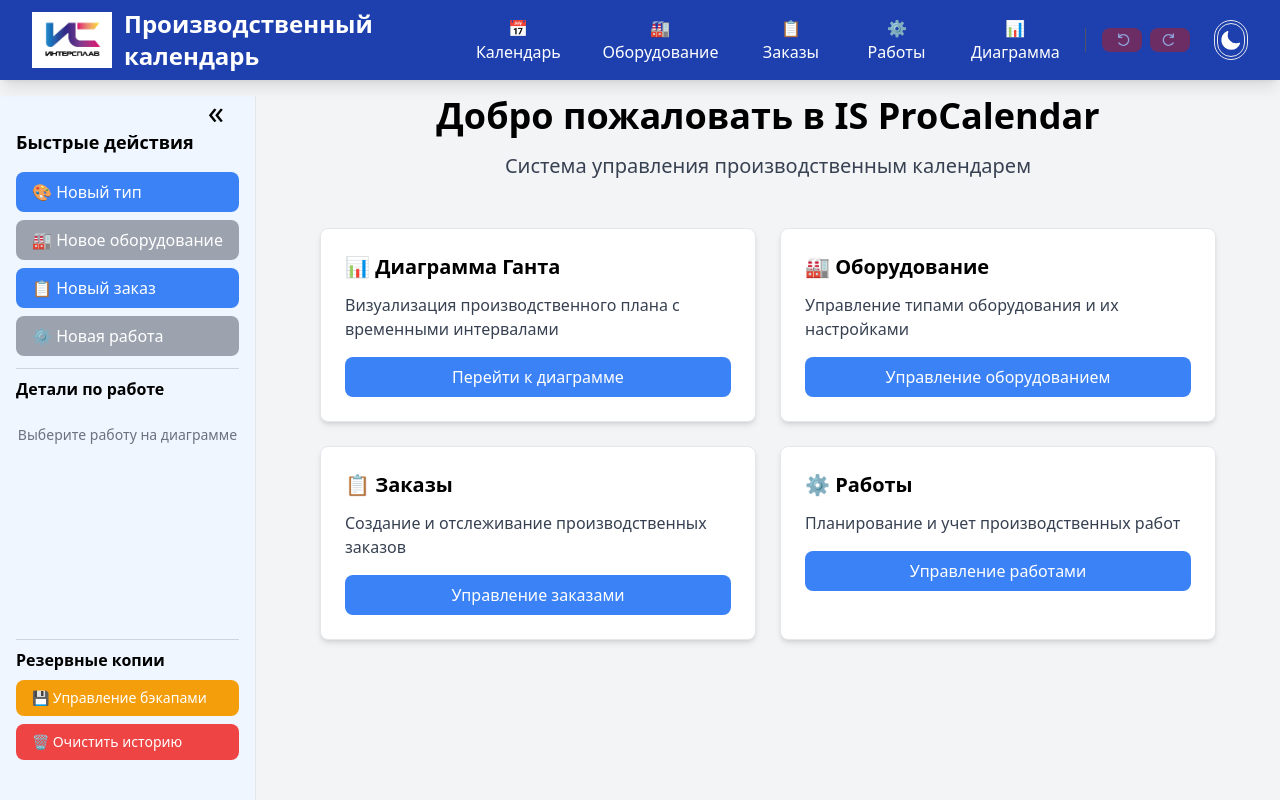
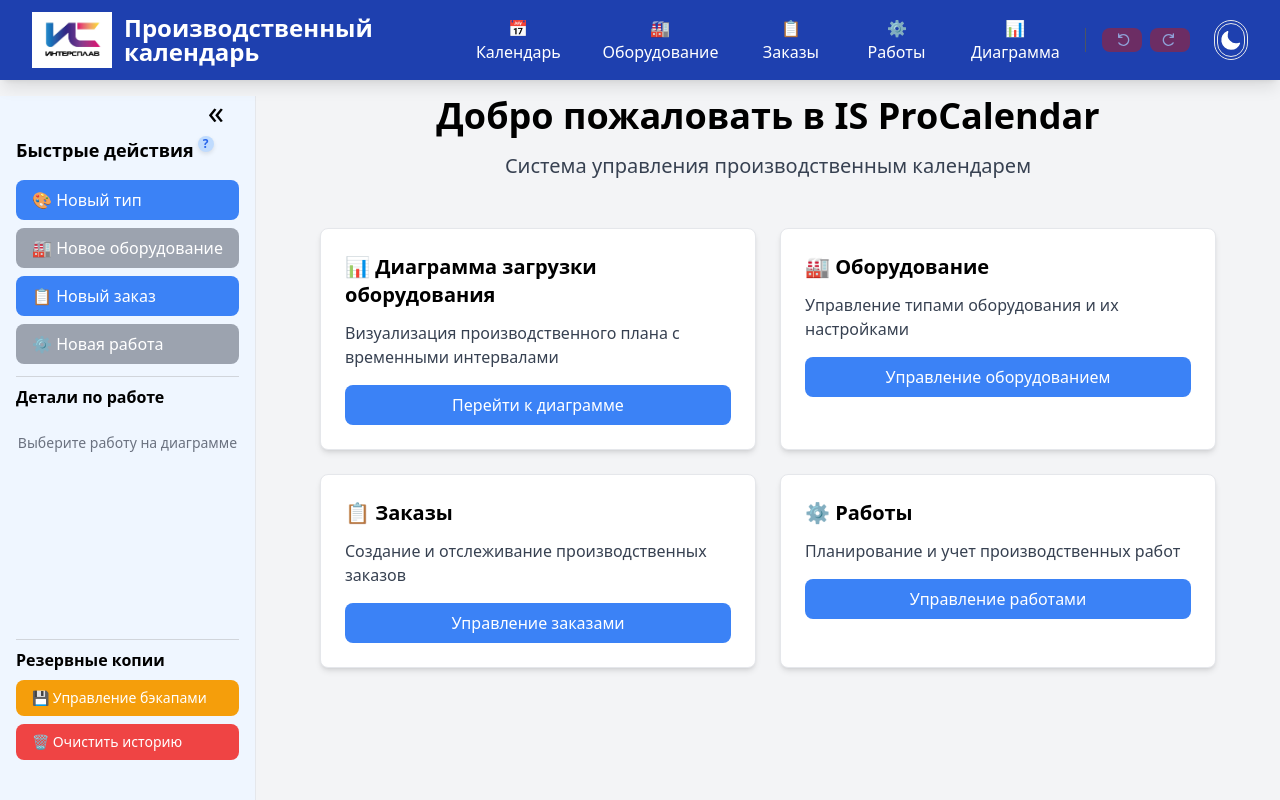
Before and after one commit to yurisfuji/IS_ProCalendar_FLASK, a Flask app: page / in a window 1280 px wide. Run offline with Flask 3, Linux system fonts and the light colour scheme; data that the repository does not hold is empty.

Commit message:
Система подсказок пользователю. Возможность удаления работы с диаграммы. Фикс проблемы с неубирающимся выеделением работы

```diff
--- a/static/css/style.css
+++ b/static/css/style.css
@@ -423,3 +423,39 @@
 .modal-header button:hover {
     transform: scale(1.1);
 }
+
+/* Анимации для модального окна подсказок */
+#tips-modal {
+    animation: fadeIn 0.2s ease-in-out;
+}
+
+#tips-modal > div {
+    animation: slideUp 0.3s ease-out;
+}
+
+@keyframes fadeIn {
+    from { opacity: 0; }
+    to { opacity: 1; }
+}
+
+@keyframes slideUp {
+    from {
+        opacity: 0;
+        transform: translateY(20px);
+    }
+    to {
+        opacity: 1;
+        transform: translateY(0);
+    }
+}
+
+/* Стили для кнопки подсказки */
+#tips-toggle {
+    transition: all 0.2s ease;
+    box-shadow: 0 2px 4px rgba(0, 0, 0, 0.1);
+}
+
+#tips-toggle:hover {
+    transform: scale(1.1);
+    box-shadow: 0 4px 8px rgba(0, 0, 0, 0.2);
+}
--- a/static/js/app.js
+++ b/static/js/app.js
@@ -44,6 +44,45 @@
             '    <path stroke-linecap="round" stroke-linejoin="round" stroke-width="2" d="M4 4v5h.582m15.356 2A8.001 8.001 0 004.582 9m0 0H9m11 11v-5h-.581m0 0a8.003 8.003 0 01-15.357-2m15.357 2H15"></path>\n' +
             '</svg>'
 
+        // Система подсказок
+        this.tips = [
+            {
+                title: "Горячие клавиши (Ctrl+Z)",
+                content: "Используйте Ctrl+Z для отмены последнего действия по изменению параметров работ."
+            },
+            {
+                title: "Горячие клавиши (Ctrl+Y)",
+                content: "Используйте Ctrl+Y для повтора действия по изменению параметров работ."
+            },
+            {
+                title: "Горячие клавиши (Ctrl+←)",
+                content: "Используйте Ctrl+стрелка влево на диаграмме загрузки оборудования для прижатия выбранной работы вплотную к предыдущей."
+            },
+            {
+                title: "Горячие клавиши (Ctrl+→)",
+                content: "Используйте Ctrl+стрелка вправо на диаграмме загрузки оборудования для прижатия выбранной работы вплотную к следующей за ней."
+            },
+            {
+                title: "Горячие клавиши (Delete)",
+                content: "На диаграмме загрузки оборудования используйте Delete для удаления выбранной работы."
+            },
+            {
+                title: "Горячие клавиши",
+                content: "На диаграмме загрузки оборудования используйте двойной клик мышкой по работе, чтобы вызвать окно редактирования параметров работы."
+            },
+            {
+                title: "Горячие клавиши",
+                content: "На диаграмме загрузки оборудования используйте клавишу Ctrl и двойной клик мышкой по выбранной работы, чтобы вызвать окно редактирования параметров заказа из этой работы."
+            },
+            {
+                title: "Быстрое создание",
+                content: "Используйте кнопки в боковой панели для быстрого создания оборудования, заказов и работ без переключения между страницами."
+            },
+            {
+                title: "Быстрое изменение",
+                content: "Используйте двойной клик мышкой на ячейке даты в календаре для быстрого изменения количества рабочих дней."
+            },
+        ]
         this.initManagers();
         this.init();
     }
@@ -143,7 +182,7 @@
     init() {
         this.applyTheme(this.isDark);
         this.updateActiveNavButton(this.currentPage);
-
+        this.initTipsSystem();
         // Загружаем последнюю посещенную страницу при инициализации
         this.loadPage(this.currentPage);
         // Инициализируем обработку горячих клавиш
@@ -156,8 +195,8 @@
         document.addEventListener('keydown', (e) => {
             // Ctrl+Z для Undo
             if ((e.ctrlKey || e.metaKey) && e.key === 'z' && !e.shiftKey) {
-            e.preventDefault();
-            this.historyManager.undo();
+                e.preventDefault();
+                this.historyManager.undo();
             }
 
             // Ctrl+Y или Ctrl+Shift+Z для Redo
@@ -179,6 +218,14 @@
                 e.preventDefault();
                 if (this.ganttManager && this.ganttManager.moveJobRight) {
                     this.ganttManager.moveJobRight();
+                }
+            }
+
+            // Delete для удаления работы
+            if (e.key === 'Delete') {
+                e.preventDefault();
+                if (this.ganttManager && this.ganttManager.selectedJob) {
+                    this.jobsManager.deleteJob(this.ganttManager.selectedJob.id);
                 }
             }
         });
@@ -283,7 +330,7 @@
 
                 <div class="grid grid-cols-1 md:grid-cols-2 gap-6">
                     <div class="bg-white dark:bg-gray-800 rounded-lg shadow-md p-6 border border-gray-200 dark:border-gray-700">
-                        <h3 class="text-xl font-semibold text-black dark:text-white mb-3">📊 Диаграмма Ганта</h3>
+                        <h3 class="text-xl font-semibold text-black dark:text-white mb-3">📊 Диаграмма загрузки оборудования</h3>
                         <p class="text-gray-700 dark:text-gray-300 mb-4">Визуализация производственного плана с временными интервалами</p>
                         <button onclick="app.navigateTo('gantt')"
                                 class="w-full bg-blue-500 hover:bg-blue-600 text-white py-2 px-4 rounded-lg transition-colors">
@@ -326,7 +373,7 @@
         this.sidebarOpen = !this.sidebarOpen;
         const sidebar = document.getElementById('sidebar');
         const toggleBtn = document.getElementById('sidebar-toggle');
-        const mainContent    = document.getElementById('main-content');
+        const mainContent = document.getElementById('main-content');
         const body = document.body;
 
         if (this.sidebarOpen) {
@@ -876,10 +923,72 @@
         dragHandle.style.webkitUserSelect = 'none';
     }
 
+    initTipsSystem() {
+        const tipsToggle = document.getElementById('tips-toggle');
+        const tipsModal = document.getElementById('tips-modal');
+        const tipsClose = document.getElementById('tips-close');
+        const tipsOk = document.getElementById('tips-ok');
+        const nextTip = document.getElementById('next-tip');
+        const tipsTitle = document.getElementById('tips-title');
+        const tipsContent = document.getElementById('tips-content');
+
+        if (!tipsToggle || !tipsModal) return;
+
+        // Показ случайной подсказки
+        tipsToggle.addEventListener('click', () => {
+            this.showRandomTip();
+        });
+
+        // Закрытие модального окна
+        const closeTipsModal = () => {
+            tipsModal.classList.add('hidden');
+        };
+
+        tipsClose.addEventListener('click', closeTipsModal);
+        tipsOk.addEventListener('click', closeTipsModal);
+
+        // Следующая подсказка
+        nextTip.addEventListener('click', () => {
+            this.showRandomTip();
+        });
+
+        // Закрытие по клику вне модального окна
+        tipsModal.addEventListener('click', (e) => {
+            if (e.target === tipsModal) {
+                closeTipsModal();
+            }
+        });
+
+        // Закрытие по Escape
+        document.addEventListener('keydown', (e) => {
+            if (e.key === 'Escape' && !tipsModal.classList.contains('hidden')) {
+                closeTipsModal();
+            }
+        });
+    }
+
+    getRandomTip() {
+        const randomIndex = Math.floor(Math.random() * this.tips.length);
+        return this.tips[randomIndex];
+    }
+
+    showRandomTip() {
+        const tip = this.getRandomTip();
+        const tipsModal = document.getElementById('tips-modal');
+        const tipsTitle = document.getElementById('tips-title');
+        const tipsContent = document.getElementById('tips-content');
+
+        if (!tipsModal || !tipsTitle || !tipsContent) return;
+
+        tipsTitle.textContent = tip.title;
+        tipsContent.textContent = tip.content;
+        tipsModal.classList.remove('hidden');
+    }
+
 }
 
 // Инициализация приложения когда DOM загружен
-document.addEventListener('DOMContentLoaded', function() {
+document.addEventListener('DOMContentLoaded', function () {
     window.app = new App();
     window.backupManager = window.app.backupManager;
     // Глобальные функции для кнопок Undo/Redo
--- a/static/js/modules/GanttManager.js
+++ b/static/js/modules/GanttManager.js
@@ -1089,7 +1089,7 @@
             jobInfoElement.innerHTML = '<span class="text-gray-500">Кликните по работе для выбора</span>';
 
             // ОЧИЩАЕМ ДЕТАЛИ В SIDEBAR
-            this.aap.updateJobDetails(null);
+            this.app.updateJobDetails(null);
         }
 
         // Обновляем видимость кнопок
--- a/static/js/modules/JobsManager.js
+++ b/static/js/modules/JobsManager.js
@@ -336,7 +336,7 @@
                 await this.createHistorySnapshot('Удаление работы', ``);
 
                 await this.loadJobsData();
-                this.app.loadPage('jobs');
+                this.app.loadPage(this.app.currentPage);
             } else {
                 this.app.showNotification(`❌ ${result.error}`, 'error');
             }
--- a/templates/index.html
+++ b/templates/index.html
@@ -23,7 +23,7 @@
                  alt="Logo"
                  onclick="app.navigateTo('home')"
                  class="w-20 h-20 object-contain mr-3 cursor-pointer">
-            <h1 class="text-2xl font-bold">Производственный календарь</h1>
+            <h1 class="text-2xl font-bold leading-[1]">Производственный календарь</h1>
         </div>
 
         <!-- Навигация и переключатель темы -->
@@ -90,7 +90,15 @@
            class="bg-blue-50 dark:bg-gray-800 border-r border-gray-200 dark:border-gray-700 transform transition-all duration-300 opacity-100 translate-x-0">
         <div class="sidebar-content">
             <div class="sidebar-scrollable p-4 flex flex-col mb-6">
-                <h2 class="text-lg font-semibold my-4 dark:text-white">Быстрые действия</h2>
+                <div class="flex space-x-1 items-start mt-6 mb-4">
+                    <h2 class="text-lg font-semibold dark:text-white">Быстрые действия</h2>
+                    <!-- Значок подсказки -->
+                    <button id="tips-toggle"
+                            class="w-4 h-4 bg-blue-200 dark:bg-blue-800 hover:bg-blue-300 dark:hover:bg-blue-700 text-blue-600 dark:text-blue-300 rounded-full flex items-center justify-center text-xs font-bold transition-colors tooltip"
+                            title="Показать подсказку">
+                        ?
+                    </button>
+                </div>
                 <div class="space-y-2 quick-actions">
                     <button class="w-full bg-blue-500 hover:bg-blue-600 text-white py-2 px-4 rounded-lg transition-colors text-left"
                             onclick="app.createNewType()">
@@ -176,7 +184,35 @@
         style="left: 200px; font-size: 2rem;" onclick="app.toggleSidebar()">
     «
 </button>
+<div id="tips-modal" class="hidden fixed inset-0 bg-black bg-opacity-50 flex items-center justify-center z-50 p-4">
+    <div class="bg-white dark:bg-gray-800 rounded-lg shadow-xl max-w-md w-full mx-auto">
+        <!-- Заголовок модального окна -->
+        <div class="flex items-center justify-between p-4 border-b border-gray-200 dark:border-gray-700">
+            <h3 class="text-lg font-semibold text-gray-800 dark:text-white">💡 Полезная подсказка</h3>
+            <button id="tips-close" class="text-gray-500 hover:text-gray-700 dark:text-gray-400 dark:hover:text-gray-200">
+                <svg class="w-6 h-6" fill="none" stroke="currentColor" viewBox="0 0 24 24">
+                    <path stroke-linecap="round" stroke-linejoin="round" stroke-width="2" d="M6 18L18 6M6 6l12 12"></path>
+                </svg>
+            </button>
+        </div>
 
+        <!-- Контент подсказки -->
+        <div class="p-4">
+            <h4 id="tips-title" class="text-xl font-semibold text-blue-600 dark:text-blue-400 mb-3"></h4>
+            <p id="tips-content" class="text-gray-700 dark:text-gray-300 leading-relaxed"></p>
+        </div>
+
+        <!-- Футер модального окна -->
+        <div class="flex justify-between items-center p-4 border-t border-gray-200 dark:border-gray-700">
+            <button id="next-tip" class="text-blue-600 dark:text-blue-400 hover:text-blue-800 dark:hover:text-blue-300 text-sm font-medium">
+                Следующая подсказка
+            </button>
+            <button id="tips-ok" class="bg-blue-500 hover:bg-blue-600 text-white px-4 py-2 rounded-lg transition-colors">
+                Понятно
+            </button>
+        </div>
+    </div>
+</div>
 <!-- Передаем данные темы в JavaScript -->
 <script>
     window.APP_CONFIG = {
```
